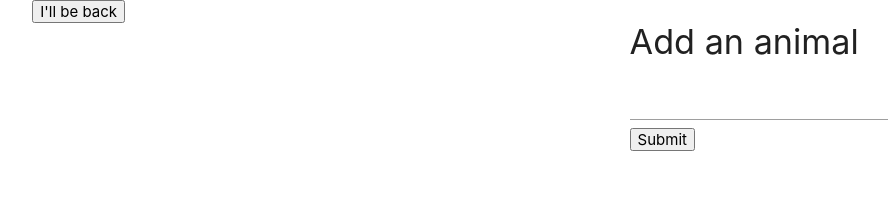
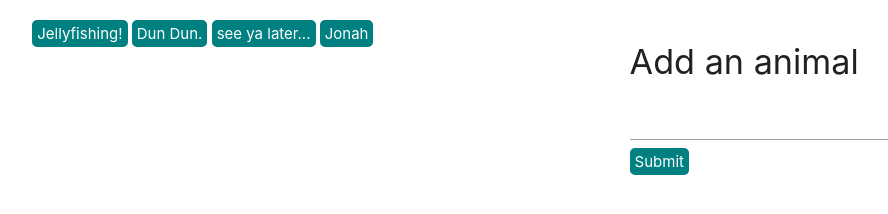
Before and after one commit to MissWibbon/giphyAPI, a plain HTML site: page index.html in a window 1280 px wide. Shown: the whole page, without its empty margins (171-1059 px from the left). Drawn offline with nearby package versions, Linux system fonts and the light colour scheme.

Commit message:
added style and buttons

```diff
--- a/index.html
+++ b/index.html
@@ -9,18 +9,35 @@
 
    <!-- Compiled and minified JavaScript -->
    <script src="https://cdnjs.cloudflare.com/ajax/libs/materialize/1.0.0/js/materialize.min.js"></script>
-
+     <style>
+       button {
+        background-color: teal;
+    color: white;
+    border: 0px;
+    padding: 5px;
+    border-radius: 5px;
+       }
+     </style>
 
 </head>
 
 <body>
     <div class="container">
-        <div class="row">
+        <div class="row" style="margin-top: 20px;">
             <div class="col s8">
                 <div id="buttons">
-                    <button data-person="arnold schwarzenegger">
-                    I'll be back
+                    <button data-animal="jelly fish">
+                        Jellyfishing!
                     </button>
+                    <button data-animal="shark">
+                      Dun Dun.
+                  </button>
+                  <button data-animal="aligator">
+                    see ya later...
+                  </button>
+                  <button data-animal="whale">
+                    Jonah
+                </button>
                 </div>
             </div>
             <div class="col s4">
@@ -39,9 +56,9 @@
   <script src="https://cdnjs.cloudflare.com/ajax/libs/jquery/3.2.1/jquery.min.js"></script>
   <script type="text/javascript">
     $("button").on("click", function() {
-      var person = $(this).attr("data-person");
+      var animal = $(this).attr("data-animal");
       var queryURL = "https://api.giphy.com/v1/gifs/search?q=" +
-        person + "&api_key=dc6zaTOxFJmzC&limit=10";
+        animal + "&api_key=dc6zaTOxFJmzC&limit=10";
 
       $.ajax({
         url: queryURL,
```
